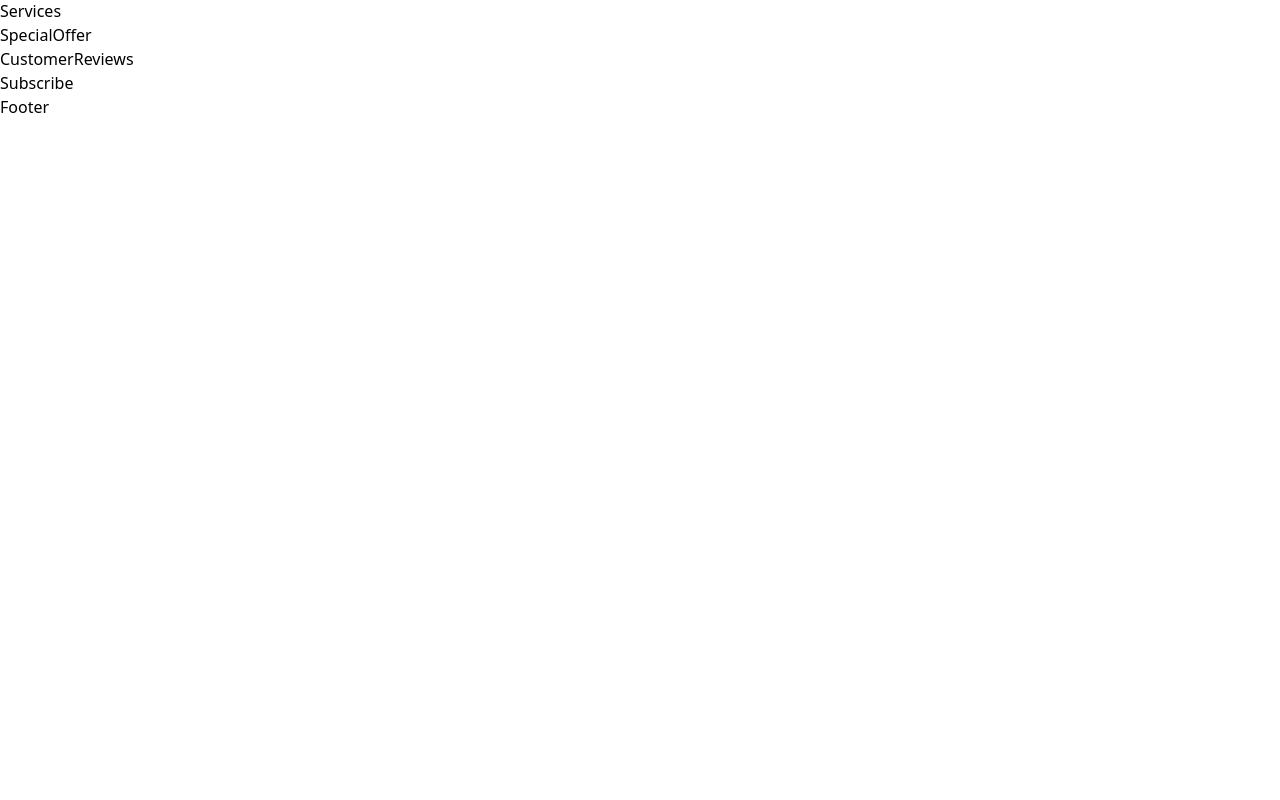
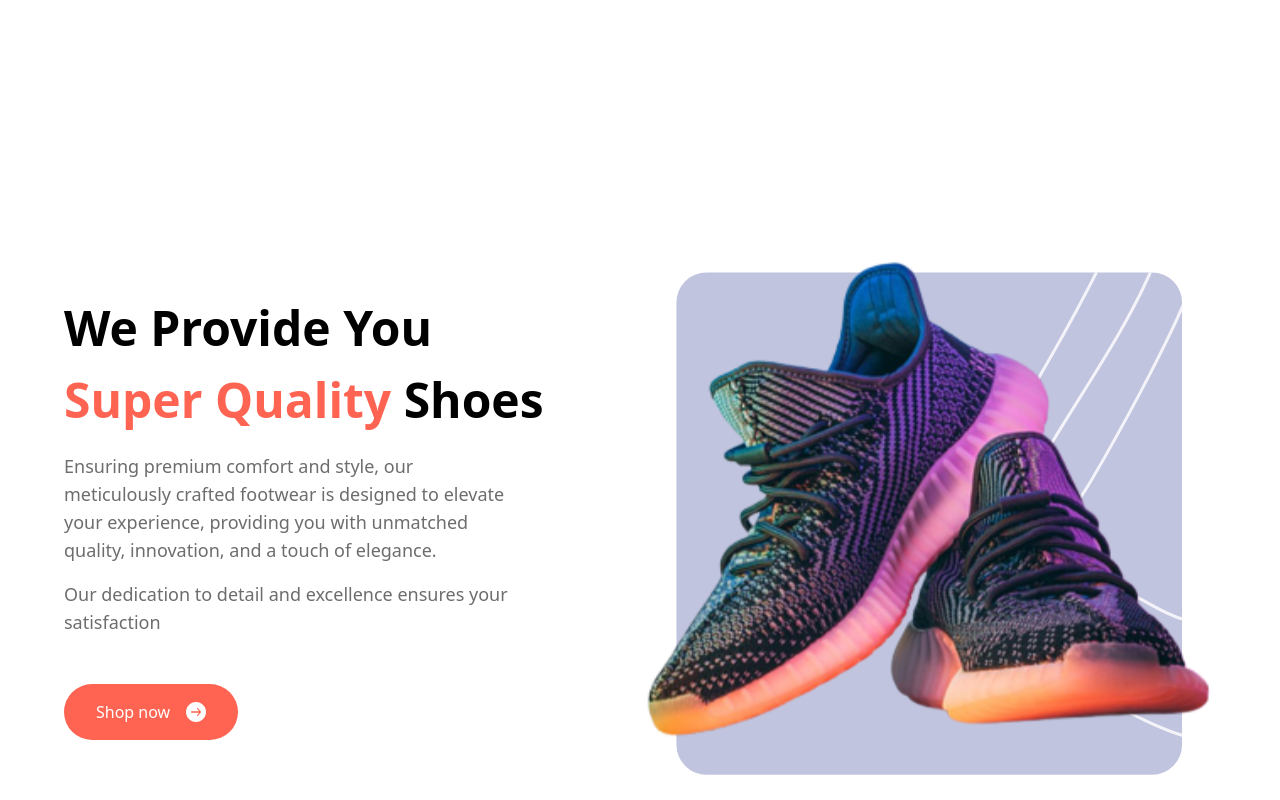
Before and after one commit to MortezaIsvand/nike23d, a React (Vite) app: page / in a window 1280 px wide. Shown: the part 1700-2500 px from the top of the page. Before the commit the page ends 1819 px from the top, so only its background shows below. Built offline with nearby package versions, Linux system fonts and the light colour scheme.

Commit message:
Implement super quality prodcuts section

```diff
--- a/src/App.jsx
+++ b/src/App.jsx
@@ -22,7 +22,7 @@ const App = () => {
       <section className="px-8 py-28 sm:px-16 sm:py-32">
         <PopularProducts />
       </section>
-      <section>
+      <section className="px-8 py-28 sm:px-16 sm:py-32">
         <SuperQuality />
       </section>
       <section>
--- a/src/components/Button.jsx
+++ b/src/components/Button.jsx
@@ -1,6 +1,10 @@
-const Button = ({ label, icon }) => {
+const Button = ({ label, icon, fullwidth }) => {
   return (
-    <button className="flex gap-4 bg-coral-red rounded-full px-8  py-4 text-[#ffffff] justify-center items-center">
+    <button
+      className={`flex gap-4 bg-coral-red rounded-full px-8  py-4 text-[#ffffff] justify-center items-center ${
+        fullwidth ? "w-full" : "max-w-fit"
+      }`}
+    >
       {label}
       <img src={icon} alt="icon" />
     </button>
--- a/src/index.css
+++ b/src/index.css
@@ -4,7 +4,7 @@
 
 @layer base {
   h2 {
-    @apply text-5xl font-bold leading-normal;
+    @apply text-5xl font-bold leading-normal max-w-lg;
   }
 }
 
--- a/src/sections/SuperQuality.jsx
+++ b/src/sections/SuperQuality.jsx
@@ -1,6 +1,28 @@
+import { shoe8 } from "../assets/images";
+import { arrowRight } from "../assets/icons";
+import Button from "../components/Button";
 const SuperQuality = () => {
   return (
-    <div>SuperQuality</div>
-  )
-}
-export default SuperQuality
+    <section className="flex gap-8 max-lg:flex-col justify-between items-center">
+      <div className="flex flex-col gap-4">
+        <h2>
+          We Provide You
+          <span className="text-coral-red"> Super Quality</span> Shoes
+        </h2>
+        <p className="text-info text-lg">
+          Ensuring premium comfort and style, our meticulously crafted footwear
+          is designed to elevate your experience, providing you with unmatched
+          quality, innovation, and a touch of elegance.
+        </p>
+        <p className="text-info mb-8 text-lg">
+          Our dedication to detail and excellence ensures your satisfaction
+        </p>
+        <Button label={"Shop now"} icon={arrowRight} />
+      </div>
+      <div>
+        <img src={shoe8} alt="shoe" />
+      </div>
+    </section>
+  );
+};
+export default SuperQuality;
```
